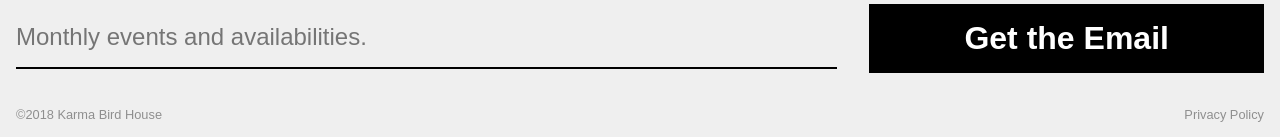
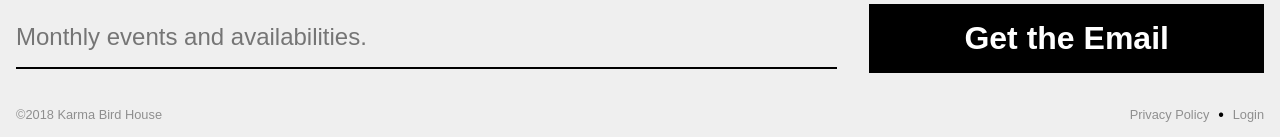
Before and after one commit to cr-norris/karma-bird-house, a Jekyll site: the page built from index.html, in a window 1280 px wide. Shown: the part 1961-2098 px from the top of the page. Built offline with Jekyll 4.4.1, drawn with Linux system fonts in a browser that asks for light colours; nearby versions of some CDN libraries; some web fonts are replaced; a script that is not in the unit is left out.

Commit message:
Add Login Link to Footer

```diff
--- a/_includes/footer.html
+++ b/_includes/footer.html
@@ -19,7 +19,11 @@
     </ul>
 </div>
 {% include newsletter.html %}
-<div class="row col-xs-12 between-xs">
-    <p class="meta">©{{ site.year }} {{ site.title }}</p>
-    <a class="meta" href="/privacy">Privacy Policy</a>
+<div class="row between-xs">
+    <div class="row col-xs-6 start-xs">
+        <p class="meta">©{{ site.year }} {{ site.title }}</p>
+    </div>
+    <div class="row col-xs-6 end-xs">
+        <a class="meta" href="/privacy/">Privacy Policy</a> &nbsp; • &nbsp; <a class="meta" href="/admin/">Login</a>
+    </div>
 </div>
```
